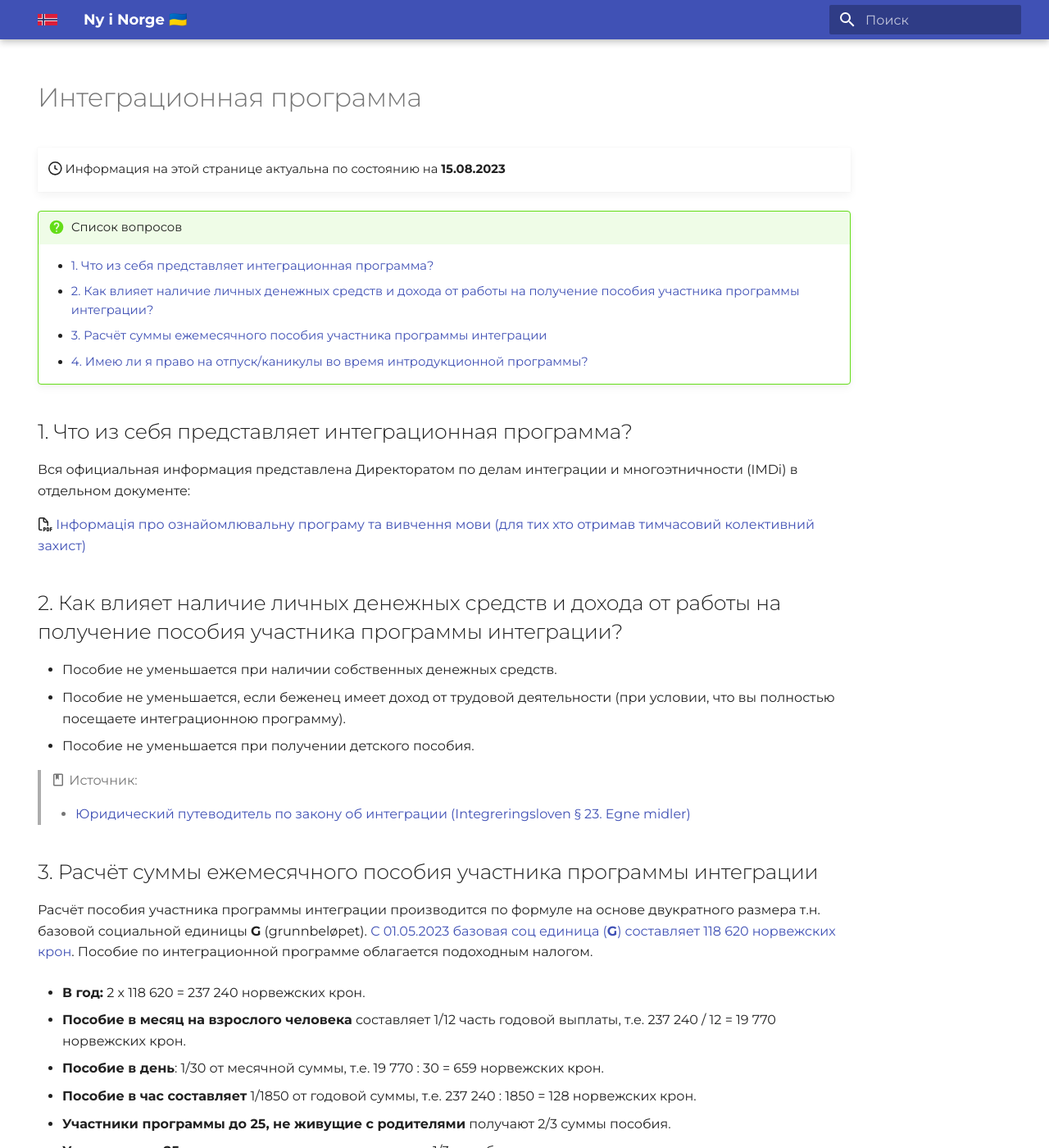
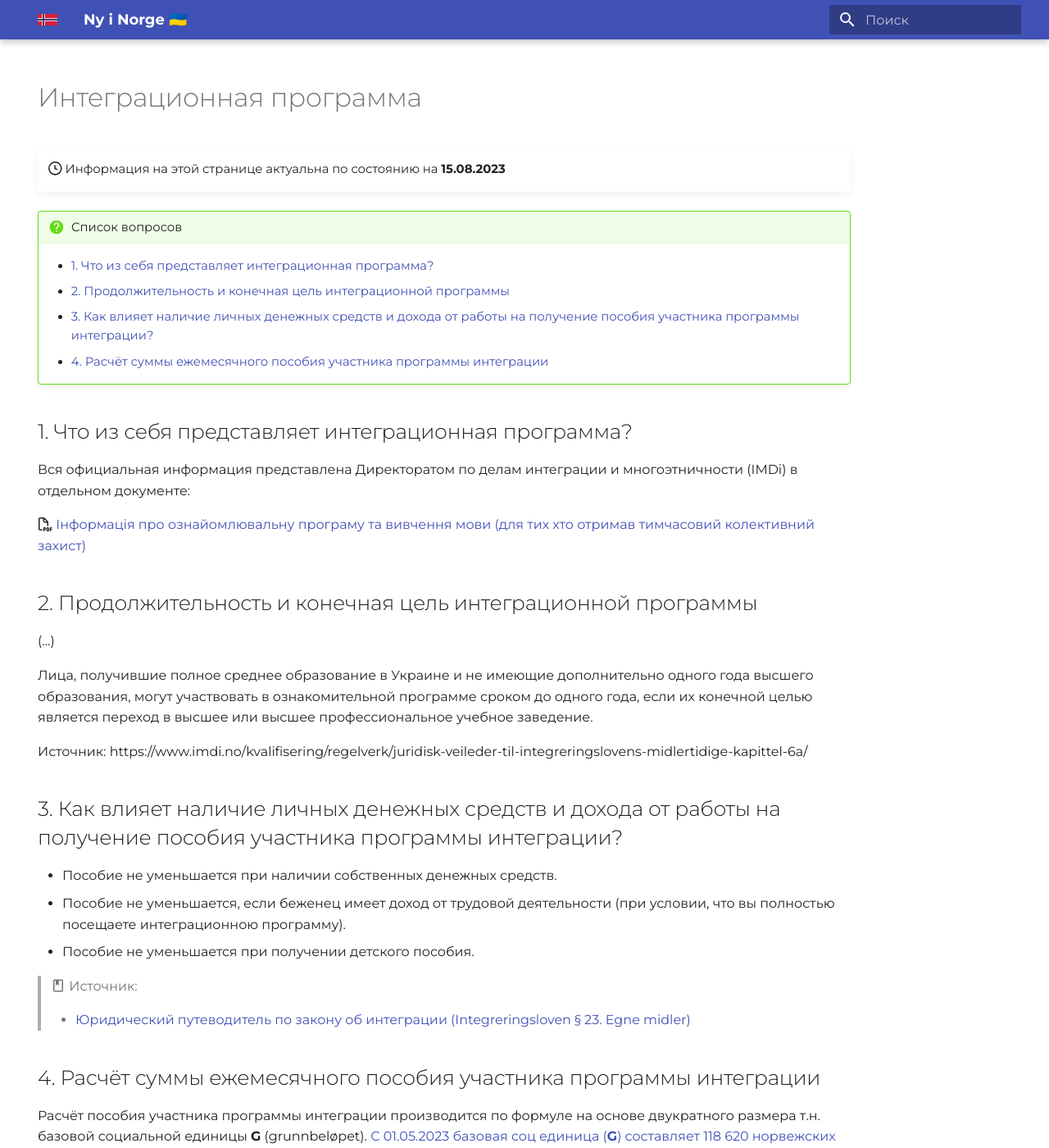
Before and after one commit to nyinorge/nyinorge.github.io, an MkDocs documentation site: the page built from docs/introduction-programme.md, in a window 1280 px wide and 1400 px high. Shown: the whole window at 82% size. Built offline with MkDocs 1.6.1 and Material for MkDocs 9.7.7, drawn with Linux system fonts in a browser that asks for light colours; some of the changed text lies outside the part shown.

Commit message:
Describe the length of the introduction programme (WIP)

```diff
--- a/docs/introduction-programme.md
+++ b/docs/introduction-programme.md
@@ -15,7 +15,16 @@ hide:
 
 :fontawesome-regular-file-pdf: [Інформація про ознайомлювальну програму та вивчення мови (для тих хто отримав тимчасовий колективний захист)](https://www.imdi.no/contentassets/01a5d4b027b74dc0abee4fbdb8f0d3b7/ukrainsk---informasjon-om-introduksjonsprogram-og-sprakopplaring-for-deg-med-midlertidig-kollektiv-beskyttelse.pdf)
 
-# 2. Как влияет наличие личных денежных средств и дохода от работы на получение пособия участника программы интеграции?
+# 2. Продолжительность и конечная цель интеграционной программы
+(...)
+
+Лица, получившие полное среднее образование в Украине и не имеющие дополнительно одного года высшего образования, могут участвовать в ознакомительной программе сроком до одного года, если их конечной целью является переход в высшее или высшее профессиональное учебное заведение.
+
+
+
+Источник: https://www.imdi.no/kvalifisering/regelverk/juridisk-veileder-til-integreringslovens-midlertidige-kapittel-6a/
+
+# 3. Как влияет наличие личных денежных средств и дохода от работы на получение пособия участника программы интеграции?
 
 - Пособие не уменьшается при наличии собственных денежных средств.
 - Пособие не уменьшается, если беженец имеет доход от трудовой деятельности (при условии, что вы полностью посещаете интеграционною программу).
@@ -25,7 +34,7 @@ hide:
 >
 > - [Юридический путеводитель по закону об интеграции (Integreringsloven § 23. Egne midler)](https://www.imdi.no/kvalifisering/regelverk/juridisk-veileder-til-integreringsloven/kapittel-5-introduksjonsstonad/)
 
-# 3. Расчёт суммы ежемесячного пособия участника программы интеграции
+# 4. Расчёт суммы ежемесячного пособия участника программы интеграции
 Расчёт пособия участника программы интеграции производится по формуле на основе двукратного размера т.н. базовой социальной единицы **G** (grunnbeløpet). [C 01.05.2023 базовая соц единица (**G**) составляет 118 620 норвежских крон](https://www.nav.no/grunnbelopet). Пособие по интеграционной программе облагается подоходным налогом.
 
 - **В год:** 2 х 118 620 = 237 240 норвежских крон.
@@ -46,14 +55,6 @@ hide:
 > - [Lovdata: Закон об интеграции (Integreringsloven § 20. Beregning av introduksjonsstønad)](https://lovdata.no/lov/2020-11-06-127/§20)
 > - [IMDi: Юридический путеводитель по закону об интеграции (Integreringsloven § 20. Beregning av introduksjonsstønad)](https://www.imdi.no/kvalifisering/regelverk/juridisk-veileder-til-integreringsloven/kapittel-5-introduksjonsstonad/)
 
-# 4. Имею ли я право на отпуск/каникулы во время интродукционной программы?
-Участники интродукционной программы имеют право на отпуск продолжительностью до 25 рабочих дней с пособием по интродукционной программе. Коммуна определяет в какие дни можно взять отпуск.
-
-Иными словами, отпуск нужно согласовывать с коммуной.
-
-> :material-book-outline: Источники:
->
-> - [Lovdata: Положение к закону о интеграции (Integreringsforskriften § 18. Ferie)](https://lovdata.no/forskrift/2020-12-15-2912/§18)
 
 ---
 
```
